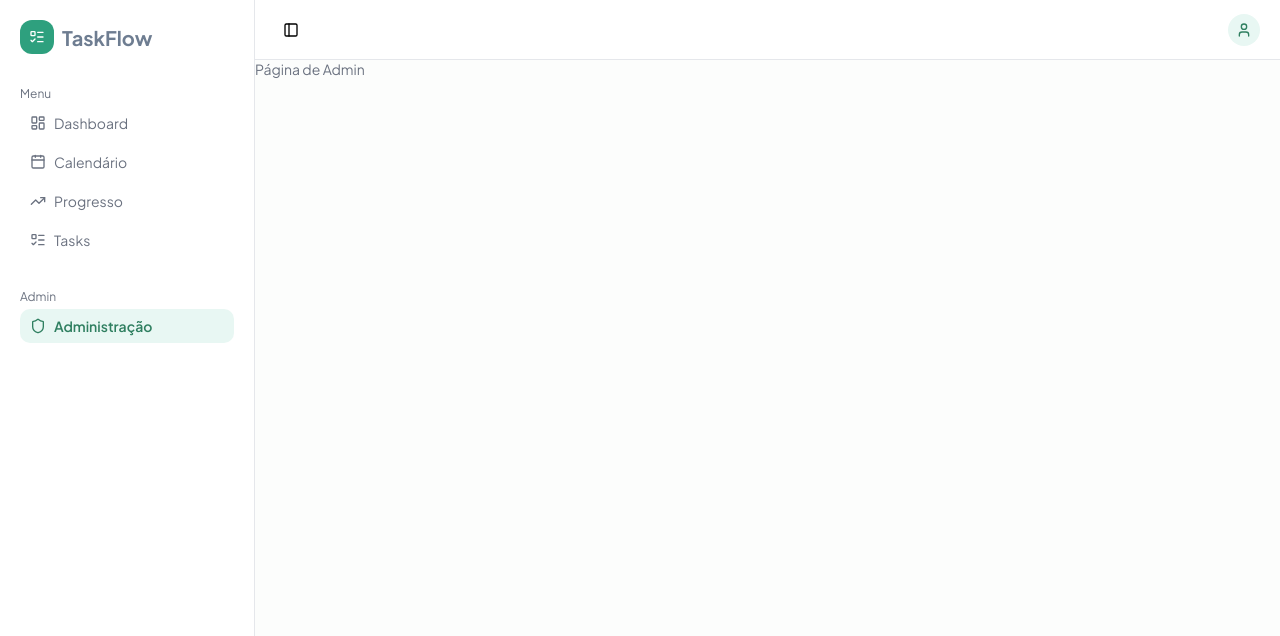
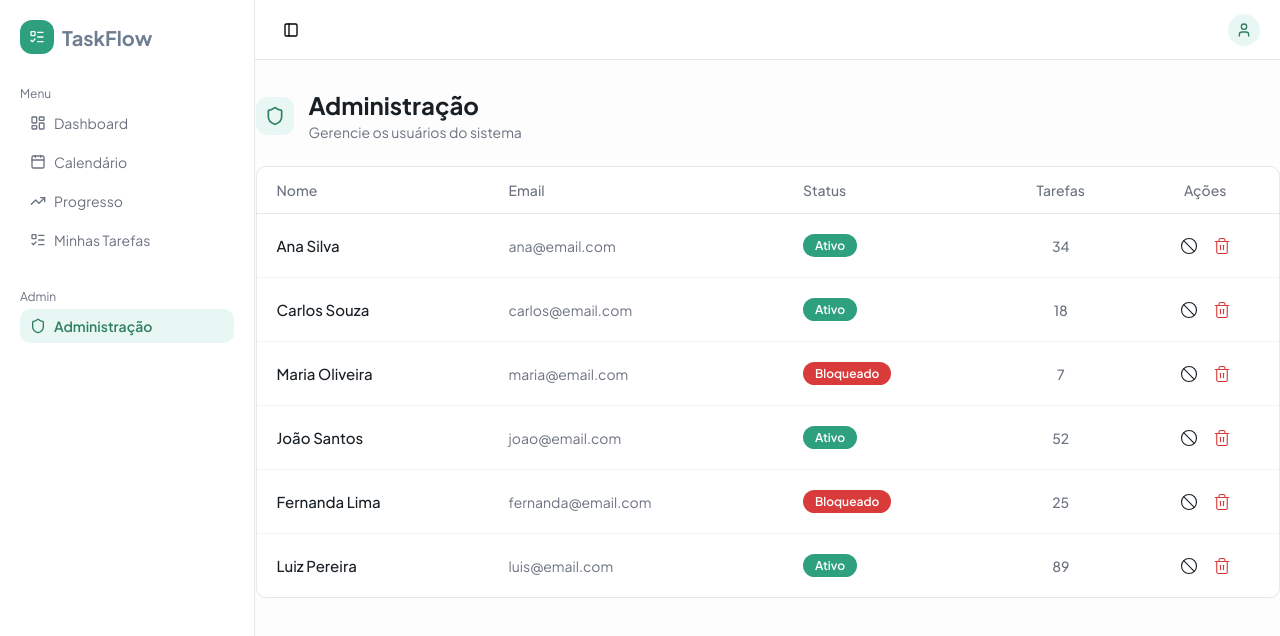
Before and after one commit to PedroHenriqueCoppola/taskflow, a React (Vite) app: page /admin in a window 1280 px wide. Shown: the top 636 px of the page. Built offline with nearby package versions, Linux system fonts and the light colour scheme.

Commit message:
base development of admin page + adjusting overall details

```diff
--- a/src/components/Sidebar/Sidebar.jsx
+++ b/src/components/Sidebar/Sidebar.jsx
@@ -85,7 +85,7 @@ const Sidebar = ({ isOpen }) => {
 
                 <StyledLink to="/tasks" className={({ isActive }) => isActive ? "active" : ""}>
                     <ListTodo size={16} />
-                    <span className="text">Tasks</span>
+                    <span className="text">Minhas Tarefas</span>
                 </StyledLink>
             </div>
 
--- /dev/null
+++ b/src/pages/Admin/Admin.css
@@ -0,0 +1,133 @@
+.adminApp {
+    width: 102.4rem;
+    margin: 3rem auto;
+
+    display: flex;
+    flex-direction: column;
+    justify-content: center;
+    gap: 2.5rem;
+}
+
+.adminHeader {
+    width: 100%;
+    display: flex;
+    align-items: center;
+    gap: 1.5rem;
+}
+
+.securityIcon {
+    background: none;
+    border: none;
+    padding: .9rem;
+    border-radius: 30%;
+    margin: 0;
+    display: flex;
+
+    color: var(--heavier-green);
+    background-color: var(--softer-green);
+}
+
+.adminTitle {
+    display: flex;
+    flex-direction: column;
+    gap: 0.3rem;
+}
+
+/* =========================================
+   ESTILOS DA TABELA DE ADMINISTRAÇÃO
+   ========================================= */
+
+.adminTableContainer {
+    width: 100%;
+    background-color: var(--white);
+    border: 1px solid var(--border-gray);
+    border-radius: 1rem;
+    overflow: hidden;
+}
+
+.adminTable {
+    width: 100%;
+    border-collapse: collapse;
+    text-align: left;
+}
+
+.adminTable thead tr {
+    border-bottom: 1px solid var(--border-gray);
+}
+
+.adminTable th {
+    padding: 1.4rem 2rem;
+    color: var(--gray);
+    font-size: 1.4rem;
+    font-weight: 500;
+}
+
+/* Corpo e Linhas da Tabela */
+.adminTable tbody tr {
+    border-bottom: 1px solid #f3f4f6;
+    transition: background-color 0.2s ease;
+}
+
+.adminTable tbody tr:last-child {
+    border-bottom: none;
+}
+
+.adminTable tbody tr:hover {
+    background-color: #f9fafb;
+}
+
+.adminTable td {
+    padding: 2rem;
+}
+
+.adminStatusBadge {
+    display: inline-flex;
+    align-items: center;
+    padding: 0.4rem 1.2rem;
+    border-radius: 50rem;
+    font-size: 1.2rem;
+    font-weight: 600;
+    color: var(--white);
+}
+
+.badgeAtivo {
+    background-color: var(--standard-green);
+}
+
+.badgeBloqueado {
+    background-color: var(--blocked-red);
+}
+
+/* Ações */
+.adminTableActions {
+    display: flex;
+    justify-content: center;
+    align-items: center;
+    gap: 1.5rem;
+}
+
+.adminActionBtn {
+    background: none;
+    border: none;
+    cursor: pointer;
+    display: flex;
+    align-items: center;
+    justify-content: center;
+    transition: transform 0.1s, color 0.2s;
+}
+
+.adminActionBtn:active {
+    transform: scale(0.9);
+}
+
+.btnBlock {
+    color: var(--black);
+}
+
+.btnDelete {
+    color: var(--blocked-red);
+}
+
+.alignCenter {
+    text-align: center;
+}
--- a/src/pages/Admin/Admin.jsx
+++ b/src/pages/Admin/Admin.jsx
@@ -1,12 +1,73 @@
-import { GlobalStyle, SubTitle } from "../../styles/globalStyles";
+import './Admin.css';
+
+import { useState } from "react";
+import { GlobalStyle, Title, SubTitle, MinorTitle } from "../../styles/globalStyles";
+import { Shield, Ban, Trash2 } from "lucide-react";
 
 const Admin = () => {
+    const [users] = useState([
+        { id: 1, name: 'Ana Silva', email: 'ana@email.com', status: 'Ativo', tasks: 34 },
+        { id: 2, name: 'Carlos Souza', email: 'carlos@email.com', status: 'Ativo', tasks: 18 },
+        { id: 3, name: 'Maria Oliveira', email: 'maria@email.com', status: 'Bloqueado', tasks: 7 },
+        { id: 4, name: 'João Santos', email: 'joao@email.com', status: 'Ativo', tasks: 52 },
+        { id: 5, name: 'Fernanda Lima', email: 'fernanda@email.com', status: 'Bloqueado', tasks: 25 },
+        { id: 6, name: 'Luiz Pereira', email: 'luis@email.com', status: 'Ativo', tasks: 89 },
+    ]);
+
     return (
-        <div>
+        <div className='adminApp'>
             <GlobalStyle />
-            <SubTitle>Página de Admin</SubTitle>
+
+            <div className="adminHeader">
+                <div className="securityIcon">
+                    <Shield size={20}/>
+                </div>
+
+                <div className="adminTitle">
+                    <Title>Administração</Title>
+                    <SubTitle>Gerencie os usuários do sistema</SubTitle>
+                </div>
+            </div>
+
+            <div className="adminTableContainer">
+                <table className="adminTable">
+                    <thead>
+                        <tr>
+                            <th>Nome</th>
+                            <th>Email</th>
+                            <th>Status</th>
+                            <th className="alignCenter">Tarefas</th>
+                            <th className="alignCenter">Ações</th>
+                        </tr>
+                    </thead>
+                    <tbody>
+                        {users.map((user) => (
+                            <tr key={user.id}>
+                                <td className="adminNameColumn"><Title fontSize="1.5rem" fontWeight="500">{user.name}</Title></td>
+                                <td className="adminEmailColumn"><MinorTitle fontSize="1.4rem" fontWeight={400}>{user.email}</MinorTitle></td>
+                                <td>
+                                    <span className={`adminStatusBadge ${user.status === 'Ativo' ? 'badgeAtivo' : 'badgeBloqueado'}`}>
+                                        {user.status}
+                                    </span>
+                                </td>
+                                <td className="alignCenter adminTasksColumn"><MinorTitle fontSize="1.4rem">{user.tasks}</MinorTitle></td>
+                                <td>
+                                    <div className="adminTableActions">
+                                        <button className="adminActionBtn btnBlock" title="Bloquear usuário">
+                                            <Ban size={18} strokeWidth={1.5} />
+                                        </button>
+                                        <button className="adminActionBtn btnDelete" title="Excluir usuário">
+                                            <Trash2 size={18} strokeWidth={1.5} />
+                                        </button>
+                                    </div>
+                                </td>
+                            </tr>
+                        ))}
+                    </tbody>
+                </table>
+            </div>
         </div>
     )
 }
 
-export default Admin
+export default Admin;
--- a/src/styles/globalStyles.js
+++ b/src/styles/globalStyles.js
@@ -32,6 +32,7 @@ export const GlobalStyle = createGlobalStyle`
         --lighter-green: #41ad8b;
         --heavier-green: #2f7f60;
         --softer-green: #e8f7f3;
+        --blocked-red: #d93b3b;
     }
 
     body {
```
